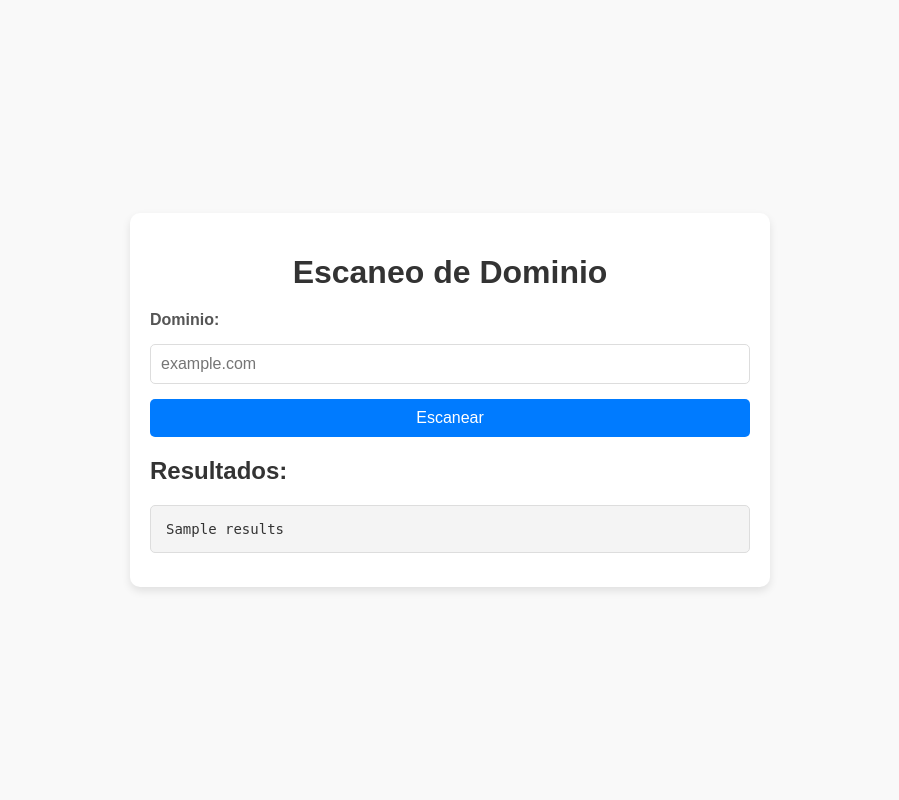
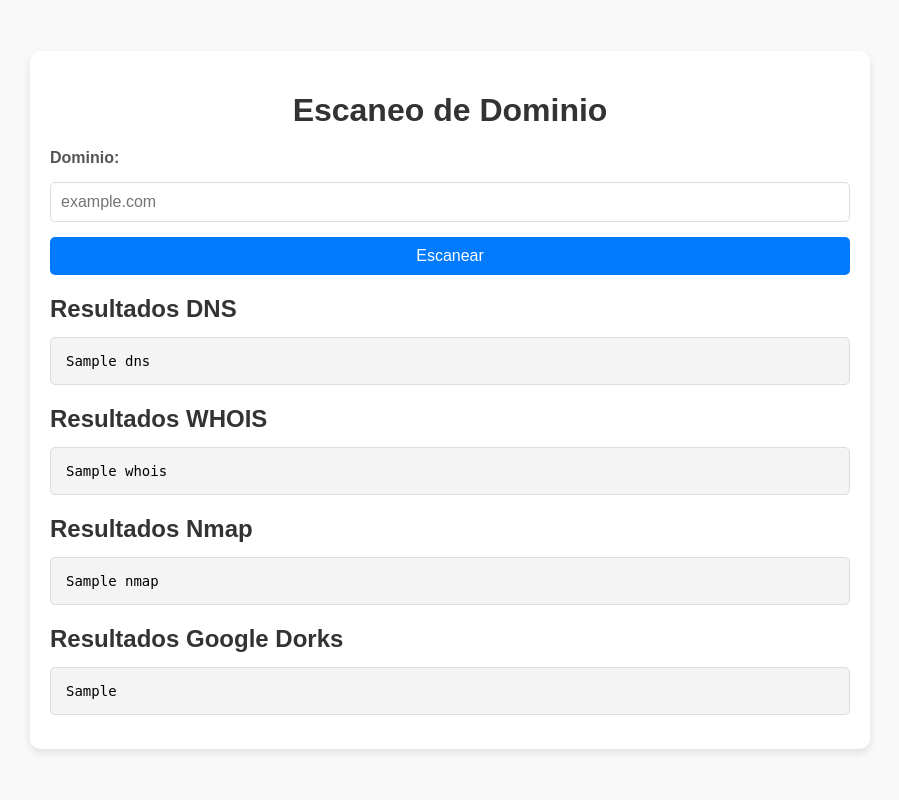
Before and after one commit to AfroAres/security_api, a Django app: template security_api/templates/scan.html in a window 1280 px wide. Shown: the whole page, without its empty margins (190-1089 px from the left). Run offline with Django 5.2, Linux system fonts and the light colour scheme; the template is opened without the code that fills it: most values are stand-ins (such as "Sample title", 1, 10 or a date in 2020).

Commit message:
Mejora en la presentación de resultados y organizacion del codigo

```diff
--- a/security_api/templates/scan.html
+++ b/security_api/templates/scan.html
@@ -5,7 +5,6 @@
     <meta name="viewport" content="width=device-width, initial-scale=1.0">
     <title>Escaneo de Dominio</title>
     <style>
-        /* Estilo general */
         body {
             font-family: Arial, sans-serif;
             background-color: #f9f9f9;
@@ -17,24 +16,21 @@
             min-height: 100vh;
         }
 
-        /* Contenedor principal */
         .container {
             background-color: #ffffff;
             padding: 20px;
             border-radius: 10px;
             box-shadow: 0 4px 8px rgba(0, 0, 0, 0.1);
-            max-width: 600px;
+            max-width: 800px;
             width: 100%;
         }
 
-        /* Encabezado */
         h1 {
             text-align: center;
             color: #333;
             margin-bottom: 20px;
         }
 
-        /* Formulario */
         form {
             display: flex;
             flex-direction: column;
@@ -53,12 +49,6 @@
             font-size: 16px;
         }
 
-        input[type="text"]:focus {
-            outline: none;
-            border-color: #007bff;
-            box-shadow: 0 0 5px rgba(0, 123, 255, 0.5);
-        }
-
         button {
             padding: 10px;
             background-color: #007bff;
@@ -67,30 +57,24 @@
             border-radius: 5px;
             font-size: 16px;
             cursor: pointer;
-            transition: background-color 0.3s ease;
         }
 
-        button:hover {
-            background-color: #0056b3;
+        .results-section {
+            margin-top: 20px;
         }
 
-        /* Resultados */
-        h2 {
-            margin-top: 20px;
+        .results-section h2 {
             color: #333;
+            margin-bottom: 10px;
         }
 
-        pre {
-            white-space: pre-wrap;
-            word-wrap: break-word;
-            max-width: 100%;
-            overflow-x: auto;
+        .results-section pre {
             background-color: #f4f4f4;
             padding: 15px;
             border: 1px solid #ddd;
             border-radius: 5px;
             font-size: 14px;
-            color: #333;
+            overflow-x: auto;
         }
     </style>
 </head>
@@ -105,8 +89,22 @@
         </form>
 
         {% if results %}
-            <h2>Resultados:</h2>
-            <pre>{{ results }}</pre>
+            <div class="results-section">
+                <h2>Resultados DNS</h2>
+                <pre>{{ results.dns }}</pre>
+            </div>
+            <div class="results-section">
+                <h2>Resultados WHOIS</h2>
+                <pre>{{ results.whois }}</pre>
+            </div>
+            <div class="results-section">
+                <h2>Resultados Nmap</h2>
+                <pre>{{ results.nmap }}</pre>
+            </div>
+            <div class="results-section">
+                <h2>Resultados Google Dorks</h2>
+                <pre>{{ results.google_dorks }}</pre>
+            </div>
         {% endif %}
     </div>
 </body>
--- a/security_api/views.py
+++ b/security_api/views.py
@@ -63,7 +63,7 @@ def scan_form_view(request):
             nmap_results = scanner.nmap_scan([domain])
             google_dorks_results = scanner.google_dorks_scan([f"site:{domain}", "intitle:index.of"])
 
-            # Almacenar los resultados
+            # Almacenar los resultados organizados por secciones
             results = {
                 'dns': dns_results,
                 'whois': whois_results,
```
